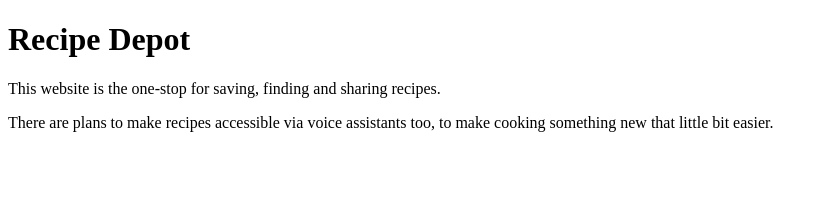
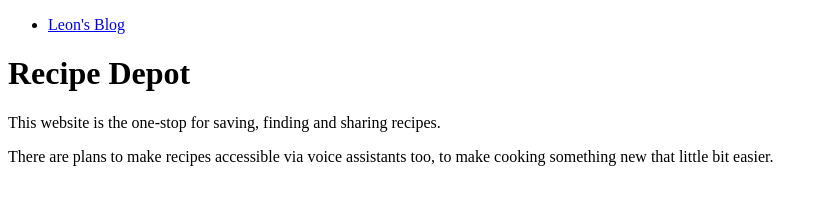
Before and after one commit to Leoooob/Recipe_Depot, a plain HTML site: page root/index.html in a window 1280 px wide. Shown: the whole page, without its empty margins (0-828 px from the left). Drawn offline with Linux system fonts and the light colour scheme.

Commit message:
added nav (triggering pages rebuild)

```diff
--- a/root/index.html
+++ b/root/index.html
@@ -8,6 +8,12 @@
 </head>
 
 <body>
+  <nav>
+    <ul>
+      <li><a href="https://blog.leonhassan.co.uk/">Leon's Blog</a></li>
+    </ul>
+  </nav>
+
   <h1>Recipe Depot</h1>
 
   <main>
```
